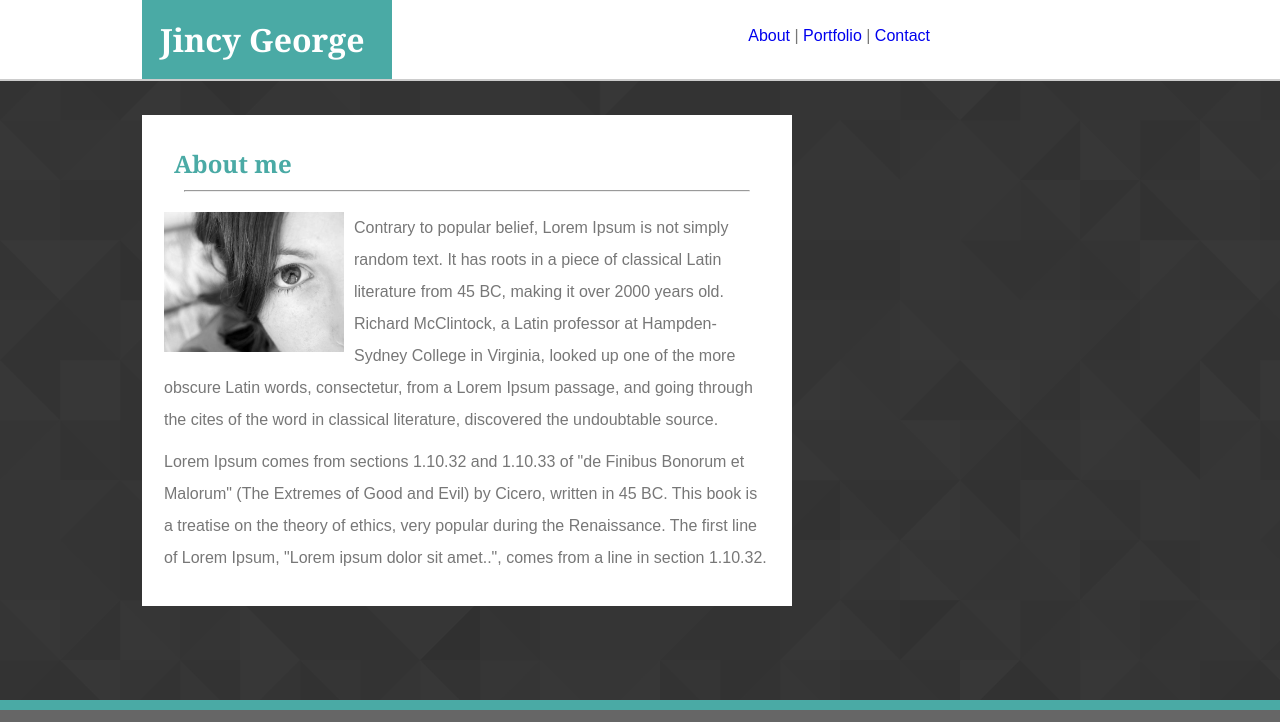
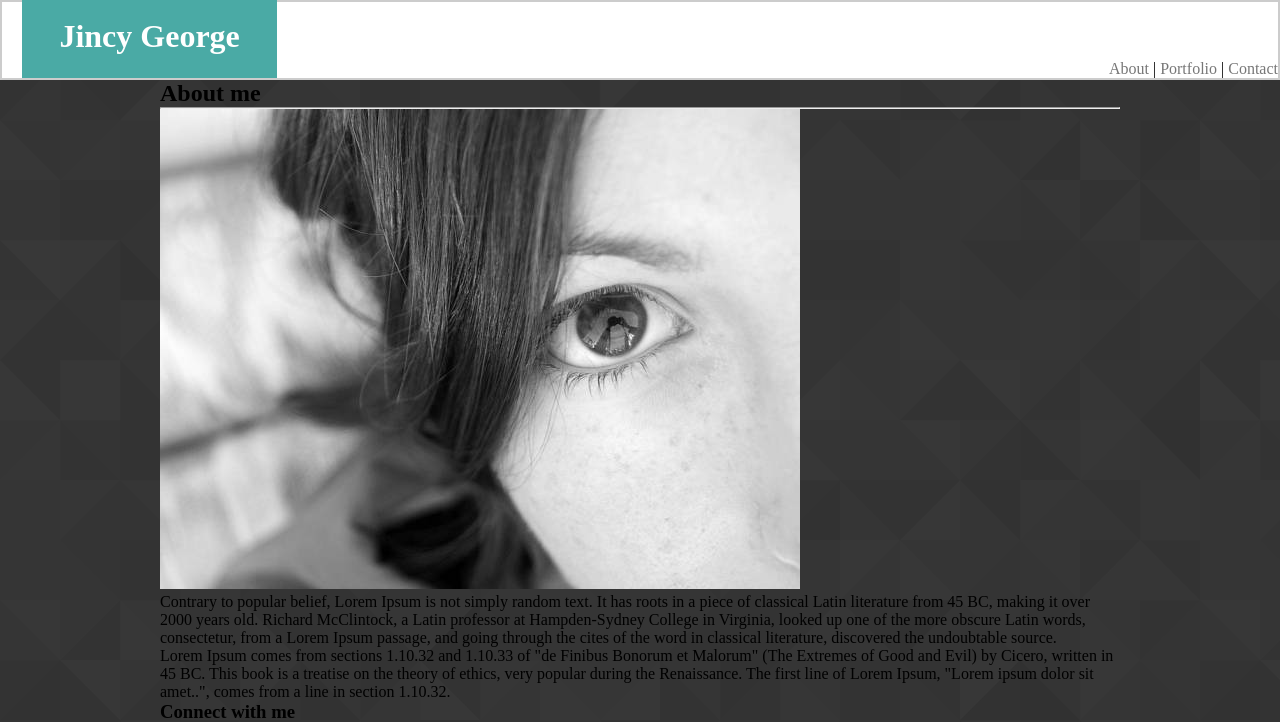
Before and after one commit to georgejincy/Basic-Portfolio, a PHP site: page / in a window 1280 px wide. Shown: the top 722 px of the page. Run offline with PHP 8.4, Linux system fonts and the light colour scheme; some libraries are stand-ins or nearby versions.

Commit message:
added stylesheet test and changed it

```diff
--- a/assets/css/style.css
+++ b/assets/css/style.css
@@ -187,8 +187,8 @@ ul.workgallery span{
 footer{
 	background: #666666;
 	clear: both;
-	position: absolute;
-	bottom:0;
+	position: relative;
+	xbottom:0;
 	width: 100%;
 	z-index: 1;
 	text-align: center;
--- /dev/null
+++ b/assets/css/styletest.css
@@ -0,0 +1,55 @@
+*{
+	box-sizing: border-box;
+	margin: 0;
+	padding: 0;
+}
+body{
+	margin: 0 auto 0 auto;
+	background: url(../images/footer_lodyas.png);
+}
+.wrapper{
+
+}
+header{
+	background: #ffffff;
+	border: 2px solid #cccccc;
+	position: relative;
+	padding: 20px;
+	height: 80px;
+}
+header h1{
+	background: #4aaaa5;
+	width: 20%;
+	text-align: center;
+	color: #ffffff;
+	position: absolute;
+	z-index: 1;
+	bottom: 0;
+	float: left;
+	padding: 20px;
+	height: 80px;
+}
+nav#horzNav{
+	position: absolute;
+	z-index: 1;
+	float: right;
+	bottom: 0;
+	right: 0;
+
+}
+header a {
+	text-decoration: none;
+	color: #777777;
+}
+#content{
+	/*clear float and make overflow, auto to make
+	sure everything stays in its container */
+	clear: both;
+	overflow: auto;
+	width: 960px;
+	/* center the content area */
+	margin: 0 auto 0 auto;
+
+
+
+}
--- a/index.html
+++ b/index.html
@@ -6,7 +6,7 @@
 	<!--Reset CSS file-->
 	<link rel="stylesheet" type="text/css" href="assets/reset.css">
 	<!--Reference to CSS file-->
-	<link rel="stylesheet" type="text/css" href="assets/css/style.css">
+	<link rel="stylesheet" type="text/css" href="assets/css/styletest.css">
 </head>
 
 <body>
@@ -53,7 +53,7 @@
 
 			<!--End of social-->
 			</aside>
-		<!--End of main-->
+		<!--End of content-->
 		</div>
 
 		<!--Footer section-->
```
